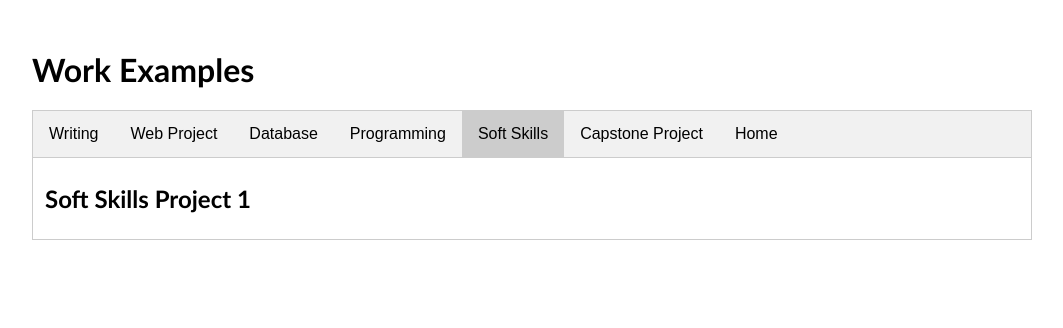
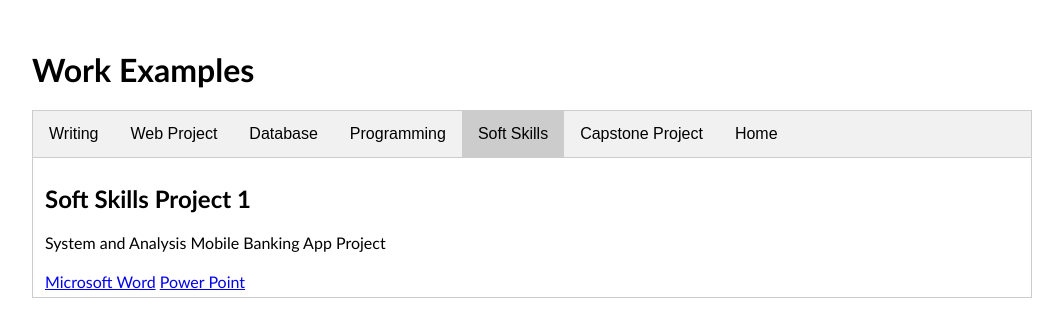
Before and after one commit to dpmahida25/portfolio, a plain HTML site: page workexamples.html in a window 1280 px wide. Both pictures are taken after a click on the button "Soft Skills". Shown: the whole page, without its empty margins (108-1171 px from the left). Drawn offline with nearby package versions, Linux system fonts and the light colour scheme.

Commit message:
Update workexamples.html

```diff
--- a/workexamples.html
+++ b/workexamples.html
@@ -54,6 +54,9 @@
 
         <div id="SoftSkills" class="tabcontent">
               <h2>Soft Skills Project 1</h2>
+            <p> System and Analysis Mobile Banking App Project</p>
+            <a href="assets/resources/Soft skill example.docx">Microsoft Word</a>
+            <a href="assets/resources/Soft skill example.pptx">Power Point</a>
         </div>
 
         <div id="Capstone" class="tabcontent">
```
